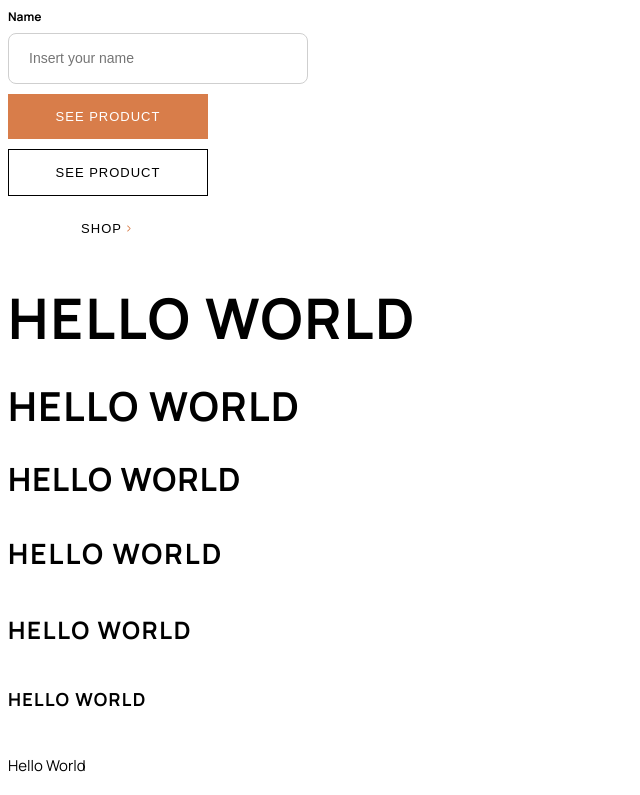
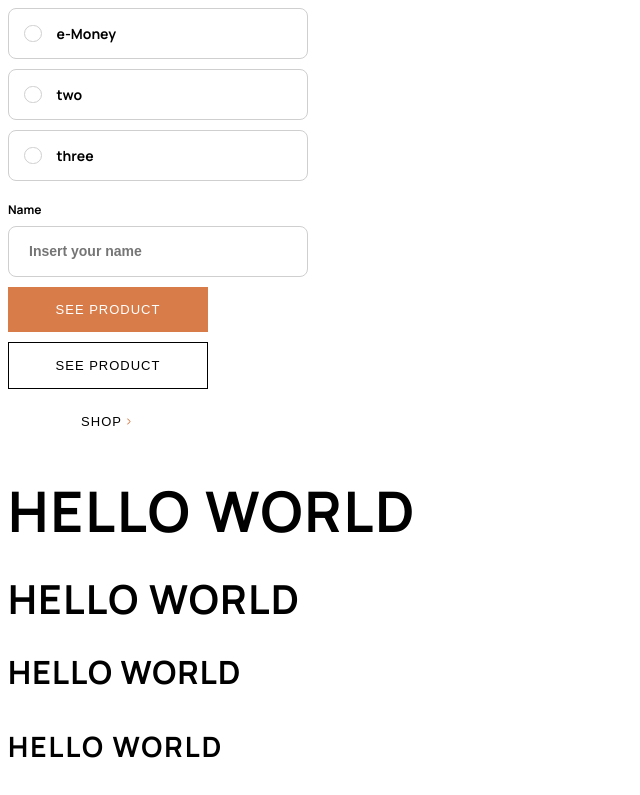
Before and after one commit to jeramiahgcoffey/next-ecommerce, a Next.js app: page / in a window 1280 px wide. Shown: the top 795 px of the page, without its empty margins (0-640 px from the left). Built offline with nearby package versions, Linux system fonts and the light colour scheme.

Commit message:
feat: implement RadioGroup

```diff
--- /dev/null
+++ b/components/inputs/radio/Radio.module.scss
@@ -0,0 +1,54 @@
+@import 'styles/variables';
+
+.radio {
+  position: relative;
+  display: inline-flex;
+  align-items: center;
+  cursor: pointer;
+
+  width: 300px;
+  margin-bottom: 10px;
+  padding: 15px;
+  border: 1px solid #cfcfcf;
+  border-radius: 8px;
+  font-weight: bold;
+  font-size: 14px;
+
+  &.checked {
+    border: 1px solid $primary;
+  }
+
+  &:hover {
+    border: 1px solid $primary;
+  }
+
+  .radioInput {
+    position: absolute;
+    opacity: 0;
+
+    &:checked + .radioRadio::after {
+      transform: scale(1);
+    }
+  }
+
+  .radioRadio {
+    width: 1.25em;
+    height: 1.25em;
+    border: 1px solid #cfcfcf;
+    border-radius: 50%;
+    margin-right: 15px;
+    padding: 3px;
+
+    &::after {
+      content: '';
+      display: block;
+      width: 100%;
+      height: 100%;
+      background-color: $primary;
+      border-radius: 50%;
+
+      transform: scale(0);
+      transition: transform 0.15s;
+    }
+  }
+}
--- /dev/null
+++ b/components/inputs/radio/Radio.tsx
@@ -0,0 +1,33 @@
+import styles from './Radio.module.scss';
+
+interface IRadioProps {
+  groupName: string;
+  label: string;
+  value: string;
+  checked: boolean;
+  handleChangeEvent: (e: React.ChangeEvent<HTMLInputElement>) => void;
+}
+
+const Radio = ({
+  groupName,
+  label,
+  value,
+  checked,
+  handleChangeEvent,
+}: IRadioProps) => {
+  return (
+    <label className={`${styles.radio} ${checked && styles.checked}`}>
+      <input
+        className={styles.radioInput}
+        type="radio"
+        name={groupName}
+        value={value}
+        onChange={handleChangeEvent}
+      />
+      <div className={styles.radioRadio}></div>
+      {label}
+    </label>
+  );
+};
+
+export default Radio;
--- /dev/null
+++ b/components/inputs/radio/RadioGroup.tsx
@@ -0,0 +1,32 @@
+import Radio from './Radio';
+
+interface IRadioGroupProps {
+  groupName: string;
+  items: { id: string; value: string; label: string }[];
+  selected: string;
+  handleChangeEvent: (e: React.ChangeEvent<HTMLInputElement>) => void;
+}
+
+const RadioGroup = ({
+  items,
+  selected,
+  groupName,
+  handleChangeEvent,
+}: IRadioGroupProps) => {
+  return (
+    <div>
+      {items.map((item) => (
+        <Radio
+          key={item.value}
+          groupName={groupName}
+          value={item.value}
+          label={item.label}
+          checked={item.value === selected}
+          handleChangeEvent={handleChangeEvent}
+        />
+      ))}
+    </div>
+  );
+};
+
+export default RadioGroup;
--- a/components/inputs/textField/TextField.module.scss
+++ b/components/inputs/textField/TextField.module.scss
@@ -31,6 +31,7 @@
   border: 1px solid #cfcfcf;
   padding: 15px 20px;
   font-size: 14px;
+  font-weight: bold;
   line-height: 19px;
   caret-color: $primary;
   width: 100%;
--- a/pages/index.tsx
+++ b/pages/index.tsx
@@ -1,12 +1,20 @@
 import Button from '@/components/inputs/button/Button';
+import RadioGroup from '@/components/inputs/radio/RadioGroup';
 import TextField from '@/components/inputs/textField/TextField';
 
 import Head from 'next/head';
 import { useState } from 'react';
 import { RxCaretRight } from 'react-icons/rx';
 
+const items = [
+  { id: '1', value: '1', label: 'e-Money' },
+  { id: '2', value: '2', label: 'two' },
+  { id: '3', value: '3', label: 'three' },
+];
+
 export default function Home() {
   const [name, setName] = useState('');
+  const [selectedRadio, setSelectedRadio] = useState('');
 
   return (
     <>
@@ -25,6 +33,12 @@ export default function Home() {
             width: 200,
           }}
         >
+          <RadioGroup
+            groupName="testing"
+            items={items}
+            selected={selectedRadio}
+            handleChangeEvent={(e) => setSelectedRadio(e.target.value)}
+          />
           <TextField
             value={name}
             handleChangeEvent={(e) => setName(e.target.value)}
```
Also changed, not shown: components/inputs/radio/RadioGroup.module.scss (added).
